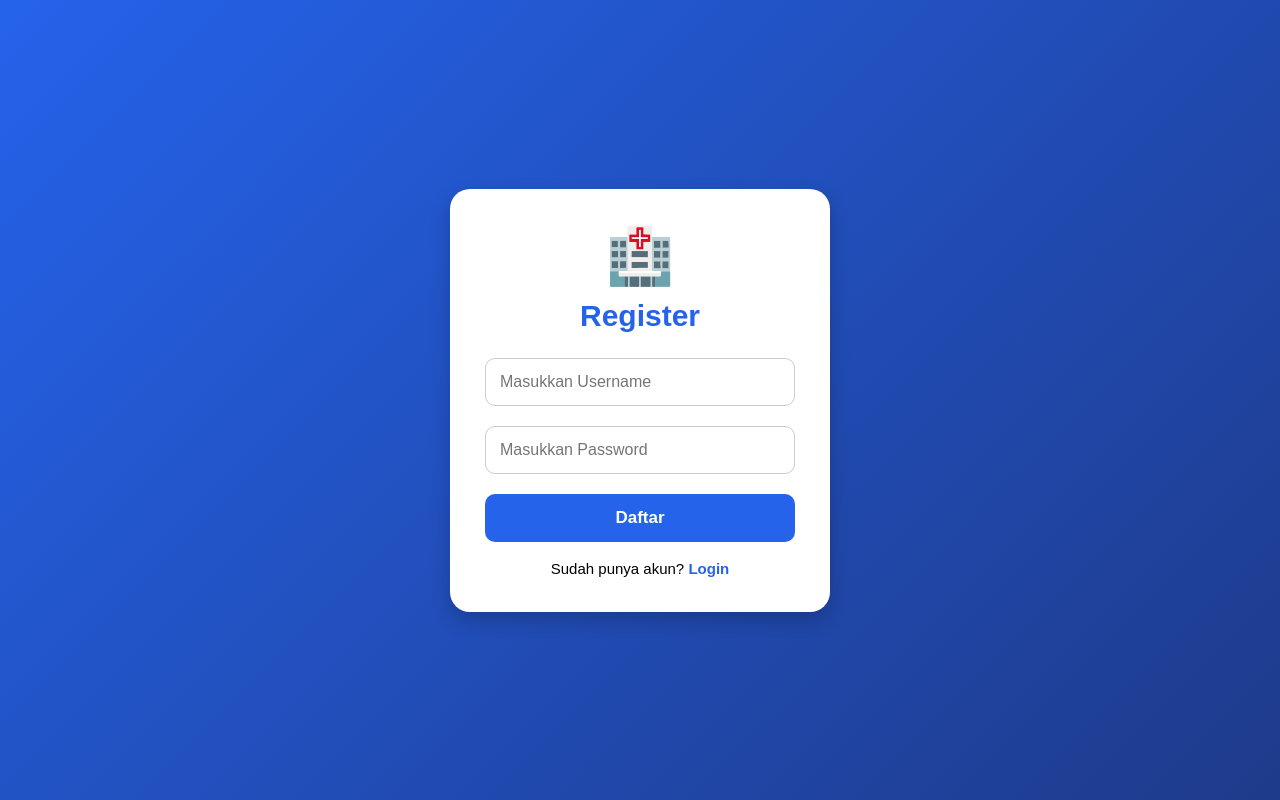
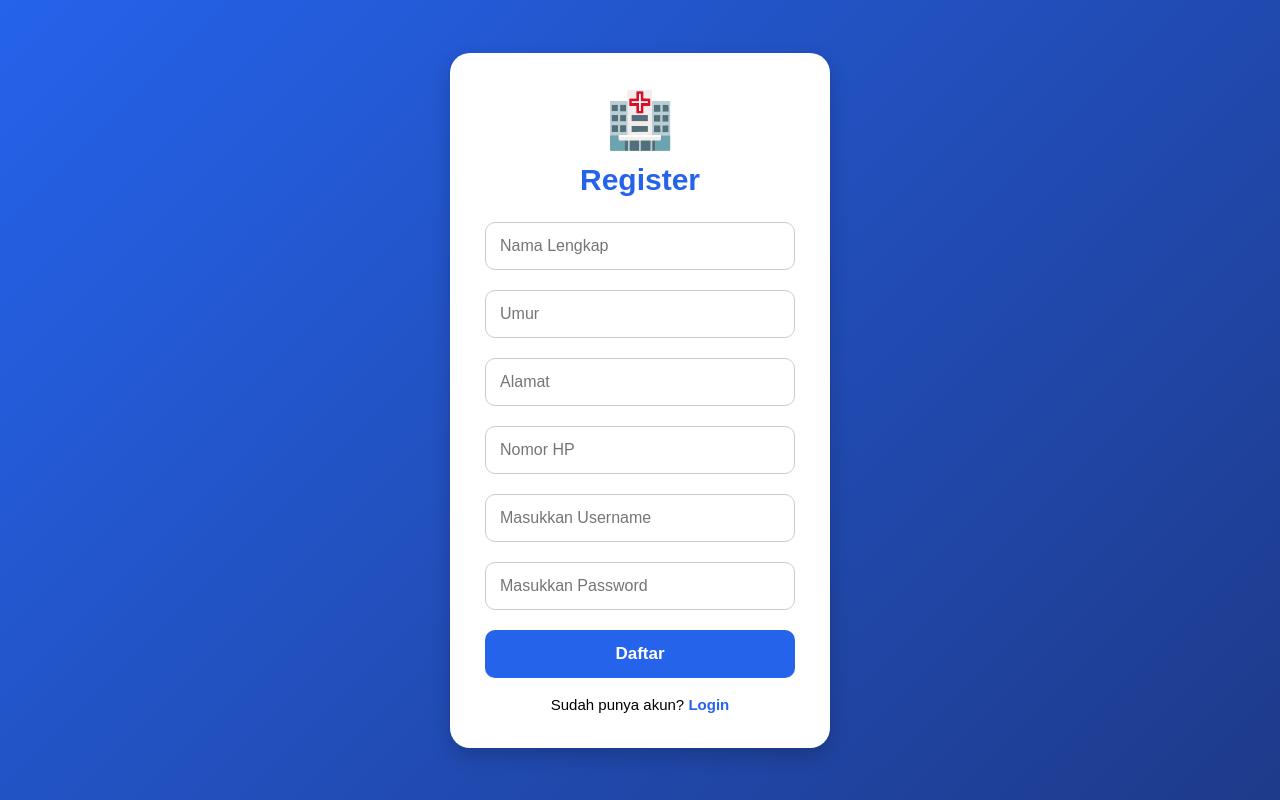
Before and after one commit to wincelsusantiloi-creator/klinik_kesehatan, a PHP site: page /register.php in a window 1280 px wide. Run offline with PHP 8.4, Linux system fonts and the light colour scheme.

Commit message:
tambah identitas pasien saat register

```diff
--- a/register.php
+++ b/register.php
@@ -163,6 +163,40 @@ if(isset($_POST['register'])){
         <h2>Register</h2>
 
         <div class="input-box">
+    <input
+        type="text"
+        name="nama"
+        placeholder="Nama Lengkap"
+        required>
+</div>
+
+
+<div class="input-box">
+    <input
+        type="number"
+        name="umur"
+        placeholder="Umur"
+        required>
+</div>
+
+<div class="input-box">
+    <input
+        type="text"
+        name="alamat"
+        placeholder="Alamat"
+        required>
+</div>
+
+
+<div class="input-box">
+    <input
+        type="text"
+        name="no_hp"
+        placeholder="Nomor HP"
+        required>
+</div>
+
+        <div class="input-box">
             <input
                 type="text"
                 name="username"
```
Also changed, not shown: pasien.php (+54 -8 lines).
